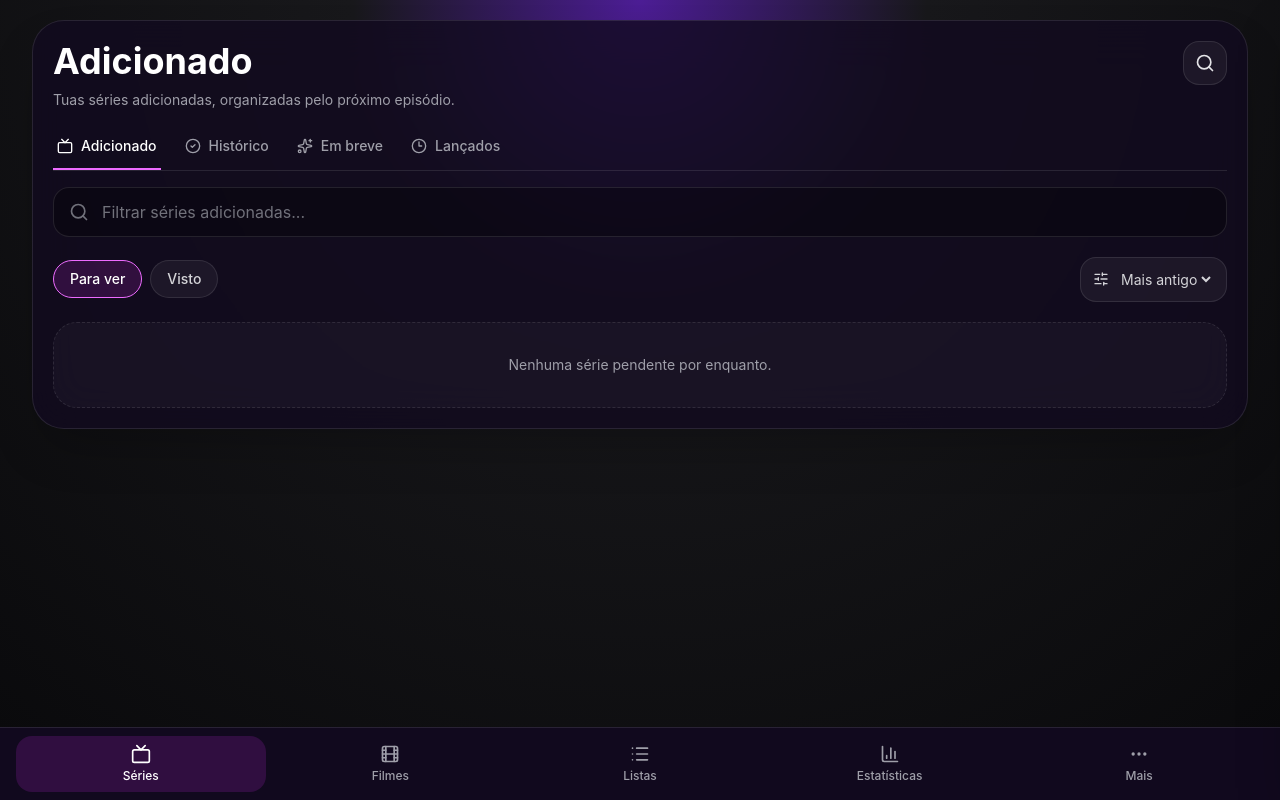
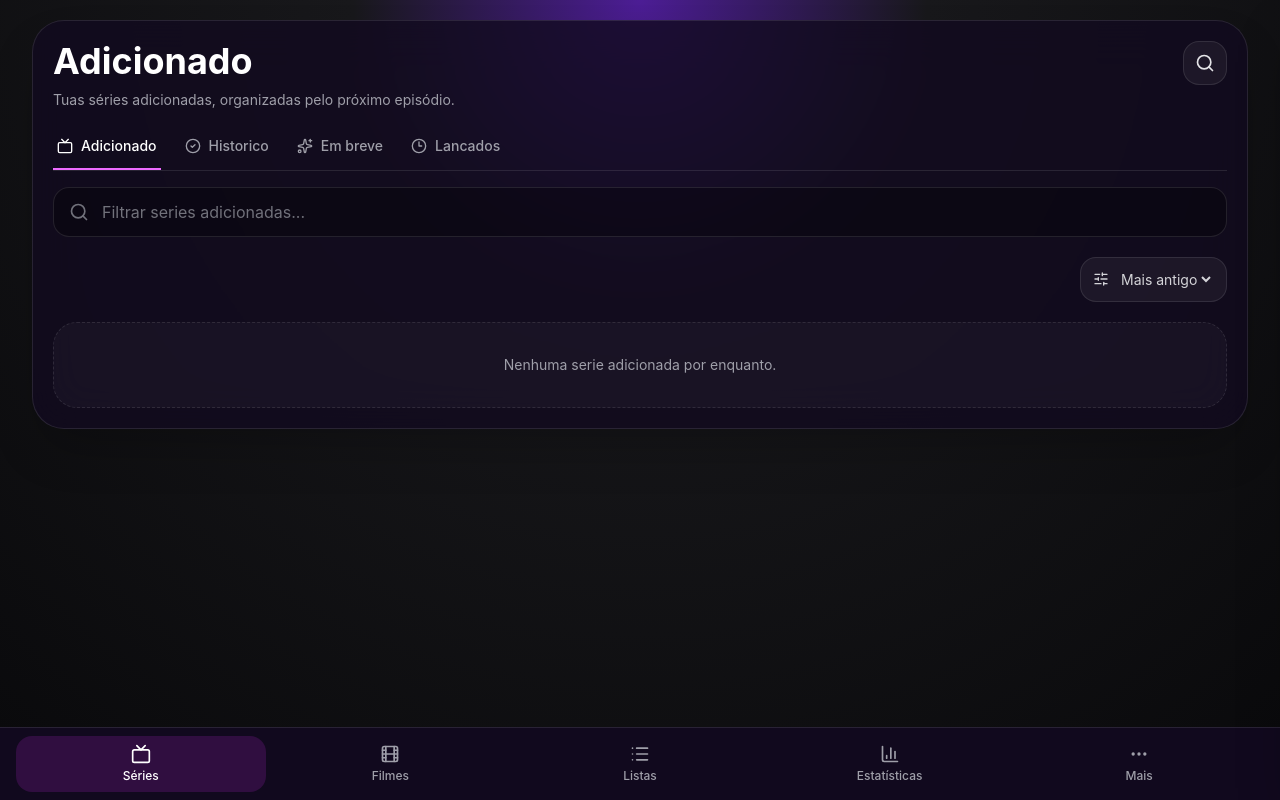
Before and after one commit to hugooandradec/show-track, a React (Vite) app: page / in a window 1280 px wide. Built offline with nearby package versions, Linux system fonts and the light colour scheme.

Commit message:
Show series status and merge watched list

```diff
--- a/src/App.jsx
+++ b/src/App.jsx
@@ -165,6 +165,14 @@ function sortSeriesItems(items, statusFilter, sortMode) {
   const sorted = [...items];
 
   sorted.sort((a, b) => {
+    if (statusFilter === "to-watch") {
+      const aDone = isSeriesFullyWatched(a);
+      const bDone = isSeriesFullyWatched(b);
+
+      if (aDone !== bDone) return aDone ? 1 : -1;
+      if (aDone && bDone) return compareTitles(a, b);
+    }
+
     if (sortMode === "title") {
       return compareTitles(a, b);
     }
@@ -264,18 +272,12 @@ export default function ShowTrackApp() {
   const [seriesTab, setSeriesTab] = useState(() => getSavedUiPreferences().seriesTab || "added");
   const [moviesTab, setMoviesTab] = useState(() => getSavedUiPreferences().moviesTab || "added");
 
-  const [seriesStatusFilter, setSeriesStatusFilter] = useState(
-    () => getSavedUiPreferences().seriesStatusFilter || "to-watch"
-  );
   const [movieStatusFilter, setMovieStatusFilter] = useState(
     () => getSavedUiPreferences().movieStatusFilter || "to-watch"
   );
 
   const [seriesToWatchSortMode, setSeriesToWatchSortMode] = useState(
     () => getSavedSortPreferences().seriesToWatchSortMode || "oldest"
-  );
-  const [seriesWatchedSortMode, setSeriesWatchedSortMode] = useState(
-    () => getSavedSortPreferences().seriesWatchedSortMode || "newest"
   );
   const [movieToWatchSortMode, setMovieToWatchSortMode] = useState(
     () => getSavedSortPreferences().movieToWatchSortMode || "newest"
@@ -305,8 +307,7 @@ export default function ShowTrackApp() {
   const customListsRef = useRef(customLists);
   const refreshedSeriesRef = useRef(new Set());
 
-  const currentSeriesSortMode =
-    seriesStatusFilter === "watched" ? seriesWatchedSortMode : seriesToWatchSortMode;
+  const currentSeriesSortMode = seriesToWatchSortMode;
 
   const currentMovieSortMode =
     movieStatusFilter === "watched" ? movieWatchedSortMode : movieToWatchSortMode;
@@ -497,17 +498,11 @@ export default function ShowTrackApp() {
       LS_SORT_PREFERENCES,
       JSON.stringify({
         seriesToWatchSortMode,
-        seriesWatchedSortMode,
         movieToWatchSortMode,
         movieWatchedSortMode,
       })
     );
-  }, [
-    seriesToWatchSortMode,
-    seriesWatchedSortMode,
-    movieToWatchSortMode,
-    movieWatchedSortMode,
-  ]);
+  }, [seriesToWatchSortMode, movieToWatchSortMode, movieWatchedSortMode]);
 
   useEffect(() => {
     localStorage.setItem(
@@ -516,11 +511,10 @@ export default function ShowTrackApp() {
         activeSection,
         seriesTab,
         moviesTab,
-        seriesStatusFilter,
         movieStatusFilter,
       })
     );
-  }, [activeSection, seriesTab, moviesTab, seriesStatusFilter, movieStatusFilter]);
+  }, [activeSection, seriesTab, moviesTab, movieStatusFilter]);
 
   useEffect(() => {
     if (!success) return;
@@ -568,13 +562,8 @@ export default function ShowTrackApp() {
       matchesQuery([item.title, item.original_title], seriesLocalQuery)
     );
 
-    const byStatus = bySearch.filter((item) => {
-      const fullyWatched = isSeriesFullyWatched(item);
-      return seriesStatusFilter === "watched" ? fullyWatched : !fullyWatched;
-    });
-
-    return sortSeriesItems(byStatus, seriesStatusFilter, currentSeriesSortMode);
-  }, [list, seriesLocalQuery, seriesStatusFilter, currentSeriesSortMode]);
+    return sortSeriesItems(bySearch, "to-watch", currentSeriesSortMode);
+  }, [list, seriesLocalQuery, currentSeriesSortMode]);
 
   const filteredMovieList = useMemo(() => {
     const baseItems = list.filter((item) => item.type === "movie");
@@ -1202,11 +1191,6 @@ export default function ShowTrackApp() {
   }
 
   function handleSeriesSortChange(value) {
-    if (seriesStatusFilter === "watched") {
-      setSeriesWatchedSortMode(value);
-      return;
-    }
-
     setSeriesToWatchSortMode(value);
   }
 
@@ -1721,8 +1705,6 @@ export default function ShowTrackApp() {
                 onChangeLocalQuery={setSeriesLocalQuery}
                 sortMode={currentSeriesSortMode}
                 onChangeSortMode={handleSeriesSortChange}
-                statusFilter={seriesStatusFilter}
-                onChangeStatusFilter={setSeriesStatusFilter}
                 list={filteredSeriesList}
                 historyEntries={filteredSeriesHistoryEntries}
                 visibleHistoryEntries={visibleSeriesHistoryEntries}
--- a/src/components/DetailDrawer.jsx
+++ b/src/components/DetailDrawer.jsx
@@ -13,6 +13,7 @@ import { formatDate } from "../utils/format";
 import { getPrimaryTitle } from "../utils/titles";
 import { getPoster } from "../utils/posters";
 import { LS_TOKEN, tmdbFetch } from "../utils/tmdb";
+import { getSeriesStatusLabel, getSeriesStatusTone } from "../utils/seriesStatus";
 
 function cx(...classes) {
   return classes.filter(Boolean).join(" ");
@@ -175,6 +176,7 @@ export default function DetailDrawer({
     tvSource?.networks?.map((network) => network.name).join(", ") || tvSource?.network || "";
   const releaseYear = (tvSource?.release_date || item?.release_date || "").slice(0, 4);
   const airTime = tvSource?.air_time || item?.air_time || "";
+  const seriesStatusLabel = getSeriesStatusLabel(tvSource?.status || item?.status);
 
   return (
     <div
@@ -298,6 +300,17 @@ export default function DetailDrawer({
                           <span>{airTime}</span>
                         </div>
                       ) : null}
+
+                      {seriesStatusLabel ? (
+                        <div
+                          className={cx(
+                            "inline-flex items-center rounded-full border px-2.5 py-1 text-xs font-medium",
+                            getSeriesStatusTone(tvSource?.status || item?.status)
+                          )}
+                        >
+                          {seriesStatusLabel}
+                        </div>
+                      ) : null}
                     </div>
 
                     {overview ? (
--- a/src/components/SeriesSection.jsx
+++ b/src/components/SeriesSection.jsx
@@ -1,24 +1,8 @@
-import {
-  CheckCircle2,
-  Clock3,
-  Search,
-  SlidersHorizontal,
-  Sparkles,
-  Tv,
-} from "lucide-react";
+import { CheckCircle2, Clock3, Search, SlidersHorizontal, Sparkles, Tv } from "lucide-react";
 import TabButton from "./TabButton";
 import SeriesRow from "./SeriesRow";
 import TimelineRow from "./TimelineRow";
 import SearchTabContent from "./SearchTabContent";
-
-function filterButtonClass(active) {
-  return [
-    "rounded-full border px-4 py-2 text-sm font-medium transition",
-    active
-      ? "border-fuchsia-400 bg-fuchsia-500/15 text-white"
-      : "border-white/10 bg-white/5 text-zinc-300 hover:bg-white/10",
-  ].join(" ");
-}
 
 export default function SeriesSection({
   tab,
@@ -27,8 +11,6 @@ export default function SeriesSection({
   onChangeLocalQuery,
   sortMode,
   onChangeSortMode,
-  statusFilter,
-  onChangeStatusFilter,
   list,
   historyEntries,
   visibleHistoryEntries,
@@ -51,12 +33,12 @@ export default function SeriesSection({
 }) {
   const localPlaceholder =
     tab === "history"
-      ? "Filtrar histórico..."
+      ? "Filtrar historico..."
       : tab === "upcoming"
-      ? "Filtrar episódios em breve..."
+      ? "Filtrar episodios em breve..."
       : tab === "recent"
-      ? "Filtrar episódios lançados..."
-      : "Filtrar séries adicionadas...";
+      ? "Filtrar episodios lancados..."
+      : "Filtrar series adicionadas...";
 
   return (
     <>
@@ -74,7 +56,7 @@ export default function SeriesSection({
           onClick={() => onChangeTab("history")}
           icon={<CheckCircle2 className="h-4 w-4" />}
         >
-          Histórico
+          Historico
         </TabButton>
 
         <TabButton
@@ -90,7 +72,7 @@ export default function SeriesSection({
           onClick={() => onChangeTab("recent")}
           icon={<Clock3 className="h-4 w-4" />}
         >
-          Lançados
+          Lancados
         </TabButton>
 
         {tab === "search" ? (
@@ -130,24 +112,7 @@ export default function SeriesSection({
       )}
 
       {tab === "added" && (
-        <div className="mb-5 flex flex-col gap-3 md:flex-row md:items-center md:justify-between">
-          <div className="flex items-center gap-2">
-            <button
-              onClick={() => onChangeStatusFilter("to-watch")}
-              className={filterButtonClass(statusFilter === "to-watch")}
-            >
-              Para ver
-            </button>
-
-            <button
-              onClick={() => onChangeStatusFilter("watched")}
-              className={filterButtonClass(statusFilter === "watched")}
-            >
-              Visto
-            </button>
-          </div>
-
-          <div className="flex justify-end">
+        <div className="mb-5 flex justify-end">
           <div className="flex items-center gap-2 rounded-2xl border border-white/10 bg-white/5 px-3 py-3 text-sm text-zinc-300">
             <SlidersHorizontal className="h-4 w-4" />
             <select
@@ -167,16 +132,13 @@ export default function SeriesSection({
             </select>
           </div>
         </div>
-        </div>
       )}
 
       {tab === "added" && (
         <div className="space-y-3">
           {list.length === 0 ? (
             <div className="rounded-3xl border border-dashed border-white/10 bg-white/[0.03] p-8 text-center text-sm text-zinc-400">
-              {statusFilter === "watched"
-                ? "Nenhuma série concluída por enquanto."
-                : "Nenhuma série pendente por enquanto."}
+              Nenhuma serie adicionada por enquanto.
             </div>
           ) : (
             list.map((item) => (
@@ -195,7 +157,7 @@ export default function SeriesSection({
         <div className="space-y-3">
           {historyEntries.length === 0 ? (
             <div className="rounded-3xl border border-dashed border-white/10 bg-white/[0.03] p-8 text-center text-sm text-zinc-400">
-              Ainda não tem episódios assistidos por aqui.
+              Ainda nao tem episodios assistidos por aqui.
             </div>
           ) : (
             <>
@@ -224,7 +186,7 @@ export default function SeriesSection({
         <div className="space-y-3">
           {upcomingEntries.length === 0 ? (
             <div className="rounded-3xl border border-dashed border-white/10 bg-white/[0.03] p-8 text-center text-sm text-zinc-400">
-              Nada previsto para os próximos 7 dias.
+              Nada previsto para os proximos 7 dias.
             </div>
           ) : (
             upcomingEntries.map((entry) => (
@@ -238,7 +200,7 @@ export default function SeriesSection({
         <div className="space-y-3">
           {recentEntries.length === 0 ? (
             <div className="rounded-3xl border border-dashed border-white/10 bg-white/[0.03] p-8 text-center text-sm text-zinc-400">
-              Nada lançado nos últimos 7 dias.
+              Nada lancado nos ultimos 7 dias.
             </div>
           ) : (
             recentEntries.map((entry) => (
--- /dev/null
+++ b/src/utils/seriesStatus.js
@@ -0,0 +1,25 @@
+const STATUS_LABELS = {
+  "Returning Series": "Em exibição",
+  Planned: "Planejada",
+  "In Production": "Em produção",
+  Ended: "Finalizada",
+  Canceled: "Cancelada",
+  Cancelled: "Cancelada",
+  Pilot: "Piloto",
+};
+
+export function getSeriesStatusLabel(status) {
+  return STATUS_LABELS[status] || status || "";
+}
+
+export function getSeriesStatusTone(status) {
+  if (status === "Ended") return "border-emerald-400/20 bg-emerald-400/10 text-emerald-200";
+  if (status === "Canceled" || status === "Cancelled") {
+    return "border-red-400/20 bg-red-400/10 text-red-200";
+  }
+  if (status === "Returning Series" || status === "In Production") {
+    return "border-sky-400/20 bg-sky-400/10 text-sky-200";
+  }
+
+  return "border-white/10 bg-white/5 text-zinc-300";
+}
```
Also changed, not shown: src/components/SeriesRow.jsx (+13 -0 lines). Lines whose indentation alone changed are shown as unchanged.
